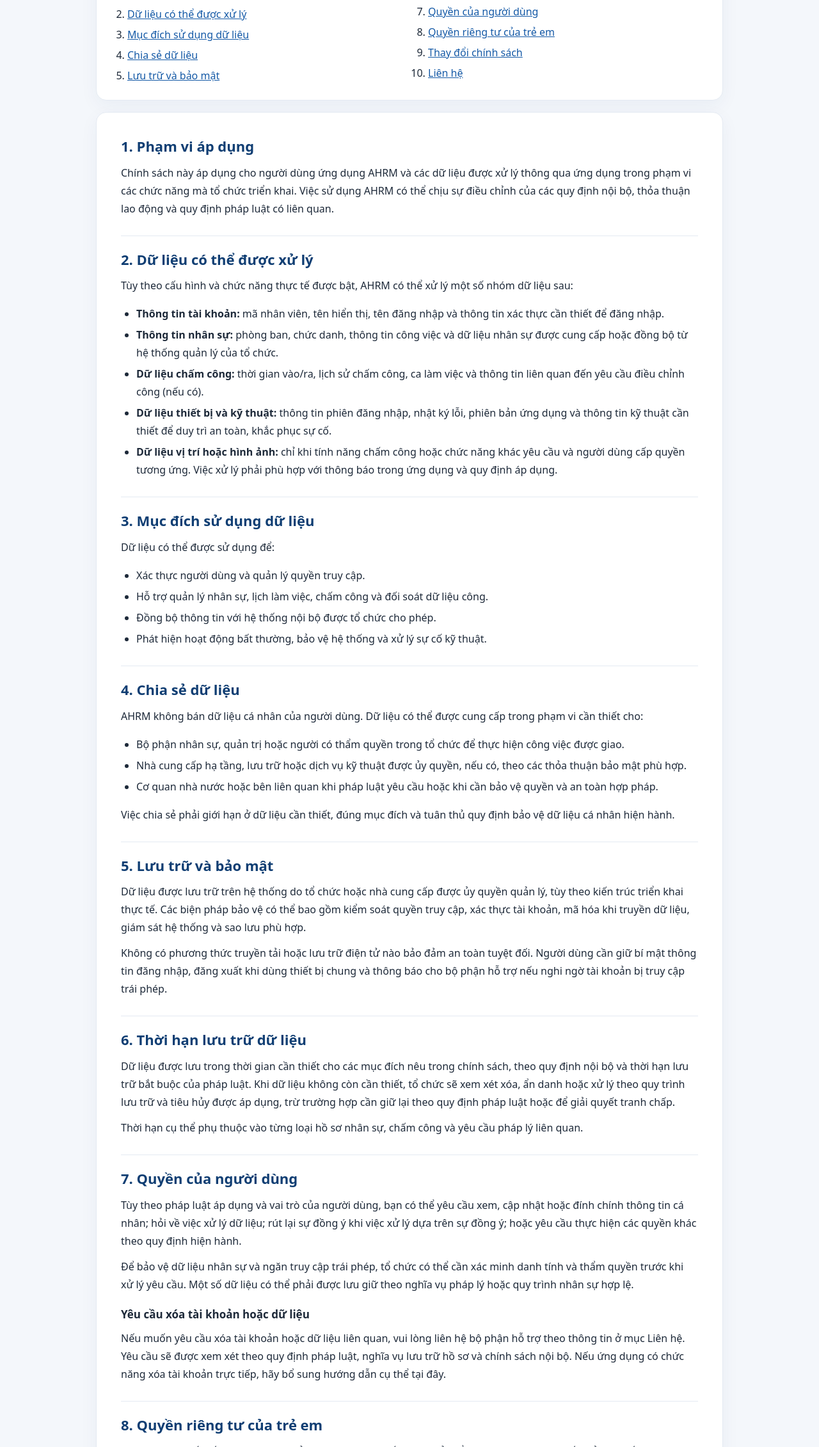
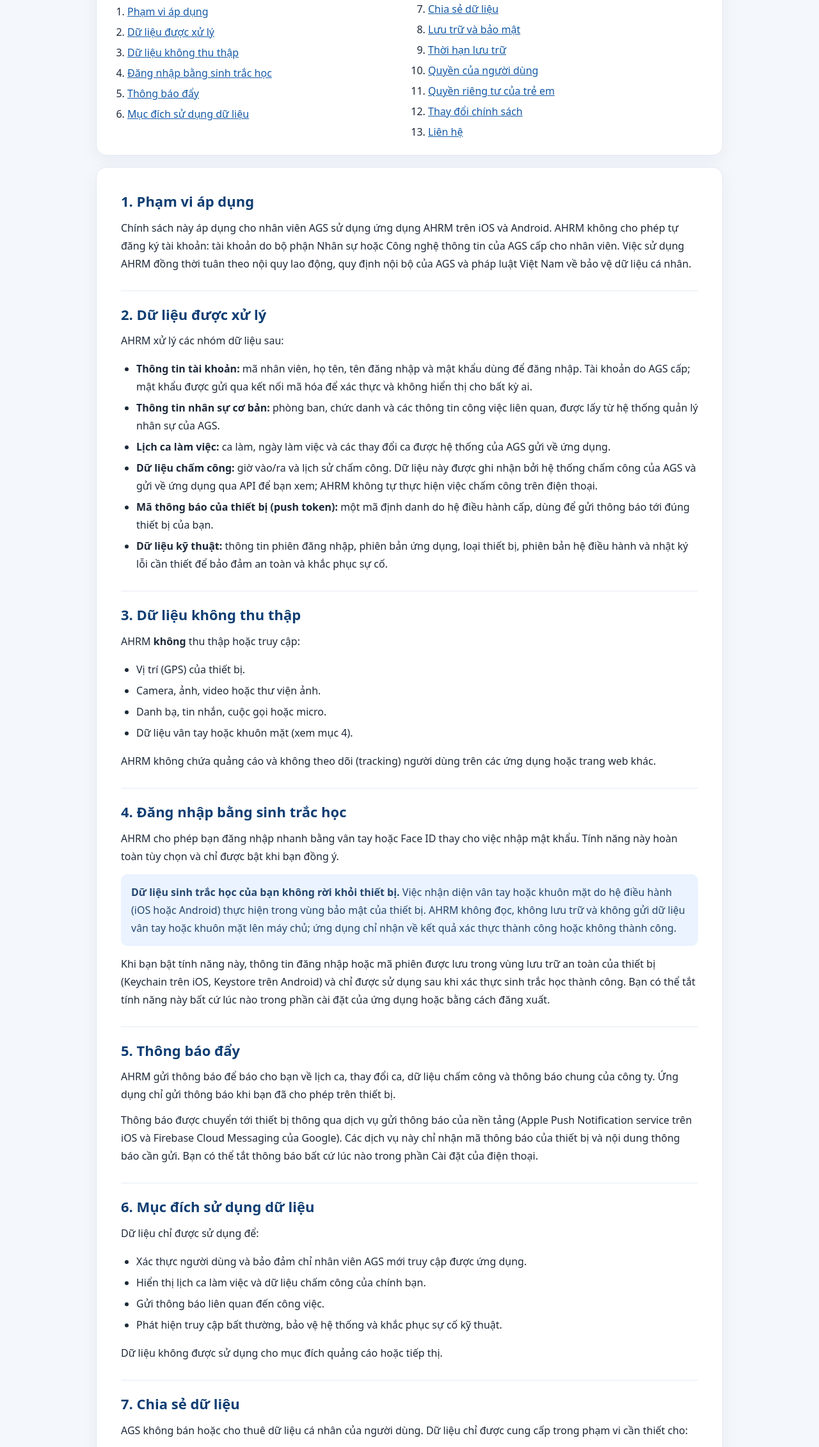
Before and after one commit to IT-AGS/privacy_policy, a plain HTML site: page index.html in a window 1280 px wide. Shown: the part 539-2800 px from the top of the page at 64% size. Drawn offline with Linux system fonts and the light colour scheme.

Commit message:
update policy

```diff
--- a/index.html
+++ b/index.html
@@ -3,7 +3,7 @@
 <head>
   <meta charset="UTF-8">
   <meta name="viewport" content="width=device-width, initial-scale=1">
-  <meta name="description" content="Chính sách bảo mật của ứng dụng AHRM – quản lý nhân sự và chấm công của AGS.">
+  <meta name="description" content="Chính sách bảo mật của ứng dụng AHRM – ứng dụng nhân sự nội bộ dành cho nhân viên AGS.">
   <meta name="robots" content="index,follow">
   <title>Chính sách bảo mật | AHRM – AGS</title>
   <style>
@@ -99,23 +99,27 @@
 <body id="top">
   <header class="hero">
     <div class="hero-inner">
-      <div class="brand"><span class="brand-mark"><img src="logo_ags.png" alt="Logo AGS"></span><span>  AHRM</span></div>
+      <div class="brand"><span class="brand-mark"><img src="logo_ags.png" alt="Logo AGS"></span><span>AHRM</span></div>
       <h1>Chính sách bảo mật</h1>
       <p>Thông tin về cách ứng dụng AHRM xử lý, sử dụng, lưu trữ và bảo vệ dữ liệu của người dùng.</p>
+      <!-- <p class="updated">Cập nhật lần cuối: 25/11/2026</p> -->
     </div>
   </header>
 
   <main>
     <div class="intro">
       <strong>Giới thiệu</strong>
-      <p>AHRM là ứng dụng phục vụ công tác quản lý nhân sự và chấm công của AGS. Chính sách này giải thích các nguyên tắc bảo mật áp dụng khi bạn sử dụng ứng dụng. Công ty chỉ nên công bố chính sách này sau khi đã rà soát và điều chỉnh để phản ánh đúng các tính năng, quyền truy cập và quy trình xử lý dữ liệu thực tế của AHRM.</p>
+      <p>AHRM là ứng dụng nhân sự nội bộ dành riêng cho nhân viên của AGS (Aviation Ground Services Co., Ltd). Ứng dụng cho phép nhân viên đăng nhập bằng tài khoản do công ty cấp để xem lịch ca làm việc, dữ liệu chấm công và nhận thông báo từ công ty. Chính sách này giải thích những dữ liệu nào được xử lý khi bạn sử dụng AHRM, mục đích sử dụng và cách chúng tôi bảo vệ dữ liệu đó.</p>
     </div>
 
     <nav class="toc" aria-label="Mục lục">
       <h2>Mục lục</h2>
       <ol>
         <li><a href="#scope">Phạm vi áp dụng</a></li>
-        <li><a href="#data">Dữ liệu có thể được xử lý</a></li>
+        <li><a href="#data">Dữ liệu được xử lý</a></li>
+        <li><a href="#not-collected">Dữ liệu không thu thập</a></li>
+        <li><a href="#biometric">Đăng nhập bằng sinh trắc học</a></li>
+        <li><a href="#notifications">Thông báo đẩy</a></li>
         <li><a href="#purpose">Mục đích sử dụng dữ liệu</a></li>
         <li><a href="#sharing">Chia sẻ dữ liệu</a></li>
         <li><a href="#storage">Lưu trữ và bảo mật</a></li>
@@ -130,88 +134,115 @@
     <article class="policy">
       <section id="scope">
         <h2>1. Phạm vi áp dụng</h2>
-        <p>Chính sách này áp dụng cho người dùng ứng dụng AHRM và các dữ liệu được xử lý thông qua ứng dụng trong phạm vi các chức năng mà tổ chức triển khai. Việc sử dụng AHRM có thể chịu sự điều chỉnh của các quy định nội bộ, thỏa thuận lao động và quy định pháp luật có liên quan.</p>
+        <p>Chính sách này áp dụng cho nhân viên AGS sử dụng ứng dụng AHRM trên iOS và Android. AHRM không cho phép tự đăng ký tài khoản: tài khoản do bộ phận Nhân sự hoặc Công nghệ thông tin của AGS cấp cho nhân viên. Việc sử dụng AHRM đồng thời tuân theo nội quy lao động, quy định nội bộ của AGS và pháp luật Việt Nam về bảo vệ dữ liệu cá nhân.</p>
       </section>
 
       <section id="data">
-        <h2>2. Dữ liệu có thể được xử lý</h2>
-        <p>Tùy theo cấu hình và chức năng thực tế được bật, AHRM có thể xử lý một số nhóm dữ liệu sau:</p>
+        <h2>2. Dữ liệu được xử lý</h2>
+        <p>AHRM xử lý các nhóm dữ liệu sau:</p>
         <ul>
-          <li><strong>Thông tin tài khoản:</strong> mã nhân viên, tên hiển thị, tên đăng nhập và thông tin xác thực cần thiết để đăng nhập.</li>
-          <li><strong>Thông tin nhân sự:</strong> phòng ban, chức danh, thông tin công việc và dữ liệu nhân sự được cung cấp hoặc đồng bộ từ hệ thống quản lý của tổ chức.</li>
-          <li><strong>Dữ liệu chấm công:</strong> thời gian vào/ra, lịch sử chấm công, ca làm việc và thông tin liên quan đến yêu cầu điều chỉnh công (nếu có).</li>
-          <li><strong>Dữ liệu thiết bị và kỹ thuật:</strong> thông tin phiên đăng nhập, nhật ký lỗi, phiên bản ứng dụng và thông tin kỹ thuật cần thiết để duy trì an toàn, khắc phục sự cố.</li>
-          <li><strong>Dữ liệu vị trí hoặc hình ảnh:</strong> chỉ khi tính năng chấm công hoặc chức năng khác yêu cầu và người dùng cấp quyền tương ứng. Việc xử lý phải phù hợp với thông báo trong ứng dụng và quy định áp dụng.</li>
+          <li><strong>Thông tin tài khoản:</strong> mã nhân viên, họ tên, tên đăng nhập và mật khẩu dùng để đăng nhập. Tài khoản do AGS cấp; mật khẩu được gửi qua kết nối mã hóa để xác thực và không hiển thị cho bất kỳ ai.</li>
+          <li><strong>Thông tin nhân sự cơ bản:</strong> phòng ban, chức danh và các thông tin công việc liên quan, được lấy từ hệ thống quản lý nhân sự của AGS.</li>
+          <li><strong>Lịch ca làm việc:</strong> ca làm, ngày làm việc và các thay đổi ca được hệ thống của AGS gửi về ứng dụng.</li>
+          <li><strong>Dữ liệu chấm công:</strong> giờ vào/ra và lịch sử chấm công. Dữ liệu này được ghi nhận bởi hệ thống chấm công của AGS và gửi về ứng dụng qua API để bạn xem; AHRM không tự thực hiện việc chấm công trên điện thoại.</li>
+          <li><strong>Mã thông báo của thiết bị (push token):</strong> một mã định danh do hệ điều hành cấp, dùng để gửi thông báo tới đúng thiết bị của bạn.</li>
+          <li><strong>Dữ liệu kỹ thuật:</strong> thông tin phiên đăng nhập, phiên bản ứng dụng, loại thiết bị, phiên bản hệ điều hành và nhật ký lỗi cần thiết để bảo đảm an toàn và khắc phục sự cố.</li>
         </ul>
       </section>
 
+      <section id="not-collected">
+        <h2>3. Dữ liệu không thu thập</h2>
+        <p>AHRM <strong>không</strong> thu thập hoặc truy cập:</p>
+        <ul>
+          <li>Vị trí (GPS) của thiết bị.</li>
+          <li>Camera, ảnh, video hoặc thư viện ảnh.</li>
+          <li>Danh bạ, tin nhắn, cuộc gọi hoặc micro.</li>
+          <li>Dữ liệu vân tay hoặc khuôn mặt (xem mục 4).</li>
+        </ul>
+        <p>AHRM không chứa quảng cáo và không theo dõi (tracking) người dùng trên các ứng dụng hoặc trang web khác.</p>
+      </section>
+
+      <section id="biometric">
+        <h2>4. Đăng nhập bằng sinh trắc học</h2>
+        <p>AHRM cho phép bạn đăng nhập nhanh bằng vân tay hoặc Face ID thay cho việc nhập mật khẩu. Tính năng này hoàn toàn tùy chọn và chỉ được bật khi bạn đồng ý.</p>
+        <div class="note">
+          <strong>Dữ liệu sinh trắc học của bạn không rời khỏi thiết bị.</strong> Việc nhận diện vân tay hoặc khuôn mặt do hệ điều hành (iOS hoặc Android) thực hiện trong vùng bảo mật của thiết bị. AHRM không đọc, không lưu trữ và không gửi dữ liệu vân tay hoặc khuôn mặt lên máy chủ; ứng dụng chỉ nhận về kết quả xác thực thành công hoặc không thành công.
+        </div>
+        <p>Khi bạn bật tính năng này, thông tin đăng nhập hoặc mã phiên được lưu trong vùng lưu trữ an toàn của thiết bị (Keychain trên iOS, Keystore trên Android) và chỉ được sử dụng sau khi xác thực sinh trắc học thành công. Bạn có thể tắt tính năng này bất cứ lúc nào trong phần cài đặt của ứng dụng hoặc bằng cách đăng xuất.</p>
+      </section>
+
+      <section id="notifications">
+        <h2>5. Thông báo đẩy</h2>
+        <p>AHRM gửi thông báo để báo cho bạn về lịch ca, thay đổi ca, dữ liệu chấm công và thông báo chung của công ty. Ứng dụng chỉ gửi thông báo khi bạn đã cho phép trên thiết bị.</p>
+        <p>Thông báo được chuyển tới thiết bị thông qua dịch vụ gửi thông báo của nền tảng (Apple Push Notification service trên iOS và Firebase Cloud Messaging của Google). Các dịch vụ này chỉ nhận mã thông báo của thiết bị và nội dung thông báo cần gửi. Bạn có thể tắt thông báo bất cứ lúc nào trong phần Cài đặt của điện thoại.</p>
+      </section>
+
       <section id="purpose">
-        <h2>3. Mục đích sử dụng dữ liệu</h2>
-        <p>Dữ liệu có thể được sử dụng để:</p>
+        <h2>6. Mục đích sử dụng dữ liệu</h2>
+        <p>Dữ liệu chỉ được sử dụng để:</p>
         <ul>
-          <li>Xác thực người dùng và quản lý quyền truy cập.</li>
-          <li>Hỗ trợ quản lý nhân sự, lịch làm việc, chấm công và đối soát dữ liệu công.</li>
-          <li>Đồng bộ thông tin với hệ thống nội bộ được tổ chức cho phép.</li>
-          <li>Phát hiện hoạt động bất thường, bảo vệ hệ thống và xử lý sự cố kỹ thuật.</li>
+          <li>Xác thực người dùng và bảo đảm chỉ nhân viên AGS mới truy cập được ứng dụng.</li>
+          <li>Hiển thị lịch ca làm việc và dữ liệu chấm công của chính bạn.</li>
+          <li>Gửi thông báo liên quan đến công việc.</li>
+          <li>Phát hiện truy cập bất thường, bảo vệ hệ thống và khắc phục sự cố kỹ thuật.</li>
+        </ul>
+        <p>Dữ liệu không được sử dụng cho mục đích quảng cáo hoặc tiếp thị.</p>
+      </section>
+
+      <section id="sharing">
+        <h2>7. Chia sẻ dữ liệu</h2>
+        <p>AGS không bán hoặc cho thuê dữ liệu cá nhân của người dùng. Dữ liệu chỉ được cung cấp trong phạm vi cần thiết cho:</p>
+        <ul>
+          <li>Bộ phận Nhân sự, quản lý trực tiếp hoặc người có thẩm quyền trong AGS để thực hiện công việc được giao.</li>
+          <li>Nhà cung cấp dịch vụ kỹ thuật cần thiết cho hoạt động của ứng dụng, như dịch vụ gửi thông báo nêu tại mục 5 hoặc dịch vụ hạ tầng máy chủ, theo các thỏa thuận bảo mật phù hợp.</li>
+          <li>Cơ quan nhà nước có thẩm quyền khi pháp luật yêu cầu.</li>
         </ul>
       </section>
 
-
-      <section id="sharing">
-        <h2>4. Chia sẻ dữ liệu</h2>
-        <p>AHRM không bán dữ liệu cá nhân của người dùng. Dữ liệu có thể được cung cấp trong phạm vi cần thiết cho:</p>
-        <ul>
-          <li>Bộ phận nhân sự, quản trị hoặc người có thẩm quyền trong tổ chức để thực hiện công việc được giao.</li>
-          <li>Nhà cung cấp hạ tầng, lưu trữ hoặc dịch vụ kỹ thuật được ủy quyền, nếu có, theo các thỏa thuận bảo mật phù hợp.</li>
-          <li>Cơ quan nhà nước hoặc bên liên quan khi pháp luật yêu cầu hoặc khi cần bảo vệ quyền và an toàn hợp pháp.</li>
-        </ul>
-        <p>Việc chia sẻ phải giới hạn ở dữ liệu cần thiết, đúng mục đích và tuân thủ quy định bảo vệ dữ liệu cá nhân hiện hành.</p>
-      </section>
-
       <section id="storage">
-        <h2>5. Lưu trữ và bảo mật</h2>
-        <p>Dữ liệu được lưu trữ trên hệ thống do tổ chức hoặc nhà cung cấp được ủy quyền quản lý, tùy theo kiến trúc triển khai thực tế. Các biện pháp bảo vệ có thể bao gồm kiểm soát quyền truy cập, xác thực tài khoản, mã hóa khi truyền dữ liệu, giám sát hệ thống và sao lưu phù hợp.</p>
-        <p>Không có phương thức truyền tải hoặc lưu trữ điện tử nào bảo đảm an toàn tuyệt đối. Người dùng cần giữ bí mật thông tin đăng nhập, đăng xuất khi dùng thiết bị chung và thông báo cho bộ phận hỗ trợ nếu nghi ngờ tài khoản bị truy cập trái phép.</p>
+        <h2>8. Lưu trữ và bảo mật</h2>
+        <p>Dữ liệu nhân sự, lịch ca và chấm công được lưu trữ trên hệ thống máy chủ do AGS quản lý. Toàn bộ dữ liệu truyền giữa ứng dụng và máy chủ được mã hóa qua giao thức HTTPS. AGS áp dụng các biện pháp kiểm soát quyền truy cập, xác thực tài khoản, giám sát hệ thống và sao lưu dữ liệu.</p>
+        <p>Trên thiết bị, ứng dụng chỉ lưu tạm dữ liệu cần thiết để hiển thị và lưu thông tin đăng nhập trong vùng lưu trữ an toàn của hệ điều hành. Khi bạn đăng xuất, các dữ liệu này sẽ bị xóa khỏi ứng dụng.</p>
+        <p>Không có phương thức truyền tải hoặc lưu trữ điện tử nào an toàn tuyệt đối. Bạn cần giữ bí mật mật khẩu, không chia sẻ tài khoản và báo ngay cho bộ phận hỗ trợ nếu nghi ngờ tài khoản bị truy cập trái phép.</p>
       </section>
 
       <section id="retention">
-        <h2>6. Thời hạn lưu trữ dữ liệu</h2>
-        <p>Dữ liệu được lưu trong thời gian cần thiết cho các mục đích nêu trong chính sách, theo quy định nội bộ và thời hạn lưu trữ bắt buộc của pháp luật. Khi dữ liệu không còn cần thiết, tổ chức sẽ xem xét xóa, ẩn danh hoặc xử lý theo quy trình lưu trữ và tiêu hủy được áp dụng, trừ trường hợp cần giữ lại theo quy định pháp luật hoặc để giải quyết tranh chấp.</p>
-        <p>Thời hạn cụ thể phụ thuộc vào từng loại hồ sơ nhân sự, chấm công và yêu cầu pháp lý liên quan.</p>
+        <h2>9. Thời hạn lưu trữ</h2>
+        <p>Dữ liệu được lưu trong thời gian bạn làm việc tại AGS và trong thời hạn mà quy định nội bộ hoặc pháp luật về lao động, kế toán yêu cầu đối với hồ sơ nhân sự và chấm công. Khi bạn nghỉ việc, tài khoản AHRM sẽ bị vô hiệu hóa. Dữ liệu không còn cần thiết sẽ được xóa hoặc ẩn danh theo quy trình của AGS.</p>
       </section>
 
       <section id="rights">
-        <h2>7. Quyền của người dùng</h2>
-        <p>Tùy theo pháp luật áp dụng và vai trò của người dùng, bạn có thể yêu cầu xem, cập nhật hoặc đính chính thông tin cá nhân; hỏi về việc xử lý dữ liệu; rút lại sự đồng ý khi việc xử lý dựa trên sự đồng ý; hoặc yêu cầu thực hiện các quyền khác theo quy định hiện hành.</p>
-        <p>Để bảo vệ dữ liệu nhân sự và ngăn truy cập trái phép, tổ chức có thể cần xác minh danh tính và thẩm quyền trước khi xử lý yêu cầu. Một số dữ liệu có thể phải được lưu giữ theo nghĩa vụ pháp lý hoặc quy trình nhân sự hợp lệ.</p>
+        <h2>10. Quyền của người dùng</h2>
+        <p>Theo pháp luật Việt Nam về bảo vệ dữ liệu cá nhân, bạn có quyền được biết về việc xử lý dữ liệu của mình; xem, yêu cầu đính chính thông tin không chính xác; rút lại sự đồng ý đối với các tính năng tùy chọn; và thực hiện các quyền khác theo quy định.</p>
+        <p>Để bảo vệ dữ liệu, AGS có thể cần xác minh danh tính của bạn trước khi xử lý yêu cầu.</p>
         <h3>Yêu cầu xóa tài khoản hoặc dữ liệu</h3>
-        <p>Nếu muốn yêu cầu xóa tài khoản hoặc dữ liệu liên quan, vui lòng liên hệ bộ phận hỗ trợ theo thông tin ở mục Liên hệ. Yêu cầu sẽ được xem xét theo quy định pháp luật, nghĩa vụ lưu trữ hồ sơ và chính sách nội bộ. Nếu ứng dụng có chức năng xóa tài khoản trực tiếp, hãy bổ sung hướng dẫn cụ thể tại đây.</p>
+        <p>Vì tài khoản AHRM do AGS cấp, bạn có thể gửi yêu cầu xóa tài khoản hoặc dữ liệu cá nhân qua email ở mục Liên hệ. Yêu cầu sẽ được phản hồi trong thời hạn hợp lý. Một số dữ liệu như hồ sơ chấm công có thể phải được giữ lại theo nghĩa vụ pháp lý; trong trường hợp đó, chúng tôi sẽ thông báo rõ cho bạn.</p>
       </section>
 
       <section id="children">
-        <h2>8. Quyền riêng tư của trẻ em</h2>
-        <p>AHRM được thiết kế cho mục đích quản lý nhân sự và chấm công của tổ chức, không hướng đến trẻ em. Nếu phát hiện dữ liệu của trẻ em được cung cấp không phù hợp với mục đích ứng dụng hoặc quy định áp dụng, tổ chức sẽ xem xét và xử lý theo yêu cầu pháp luật.</p>
+        <h2>11. Quyền riêng tư của trẻ em</h2>
+        <p>AHRM chỉ dành cho nhân viên AGS và không hướng đến trẻ em. Ứng dụng không cố ý thu thập dữ liệu của người dưới 18 tuổi.</p>
       </section>
 
       <section id="changes">
-        <h2>9. Thay đổi chính sách</h2>
-        <p>Chính sách có thể được cập nhật khi chức năng ứng dụng, quy trình xử lý dữ liệu hoặc quy định pháp luật thay đổi. Phiên bản mới sẽ được đăng tại trang này cùng ngày cập nhật. Nếu thay đổi có ảnh hưởng đáng kể đến quyền riêng tư, tổ chức sẽ thông báo bằng phương thức phù hợp khi cần thiết.</p>
+        <h2>12. Thay đổi chính sách</h2>
+        <p>Chính sách có thể được cập nhật khi tính năng của ứng dụng, quy trình xử lý dữ liệu hoặc quy định pháp luật thay đổi. Phiên bản mới sẽ được đăng tại trang này kèm ngày cập nhật. Nếu có thay đổi đáng kể, AGS sẽ thông báo cho nhân viên qua ứng dụng hoặc kênh nội bộ.</p>
       </section>
 
       <section id="contact">
-        <h2>10. Thông tin liên hệ</h2>
-        <p>Nếu có câu hỏi hoặc yêu cầu liên quan đến quyền riêng tư và dữ liệu cá nhân, vui lòng liên hệ đơn vị quản lý ứng dụng AHRM qua thông tin chính thức dưới đây.</p>
+        <h2>13. Thông tin liên hệ</h2>
+        <p>Nếu có câu hỏi hoặc yêu cầu liên quan đến quyền riêng tư và dữ liệu cá nhân, vui lòng liên hệ:</p>
         <div class="contact">
-          <p><strong>Đơn vị:</strong> AGS</p>
-          <p><strong>Email hỗ trợ:</strong> <em>it.ags@ags.com.vn</em></p>
-          <p><strong>Địa chỉ:</strong> <em>Sân Bay Quốc Tế Cam Ranh, Phường Bắc Cam Ranh, Tỉnh Khánh Hòa, Việt Nam</em></p>
+          <p><strong>Đơn vị:</strong> AGS – Aviation Ground Services Co., Ltd</p>
+          <p><strong>Email hỗ trợ:</strong> <a href="mailto:it.ags@ags.com.vn">it.ags@ags.com.vn</a></p>
+          <p><strong>Địa chỉ:</strong> Sân bay Quốc tế Cam Ranh, Phường Bắc Cam Ranh, Tỉnh Khánh Hòa, Việt Nam</p>
         </div>
       </section>
     </article>
   </main>
 
   <footer>
-    <p>© <span id="year">2026</span> AGS · AHRM. Nội dung dành cho mục đích thông tin về quyền riêng tư.</p>
+    <p>© 2026 AGS · AHRM</p>
     <a class="back-top" href="#top">↑ Về đầu trang</a>
   </footer>
 </body>
```
